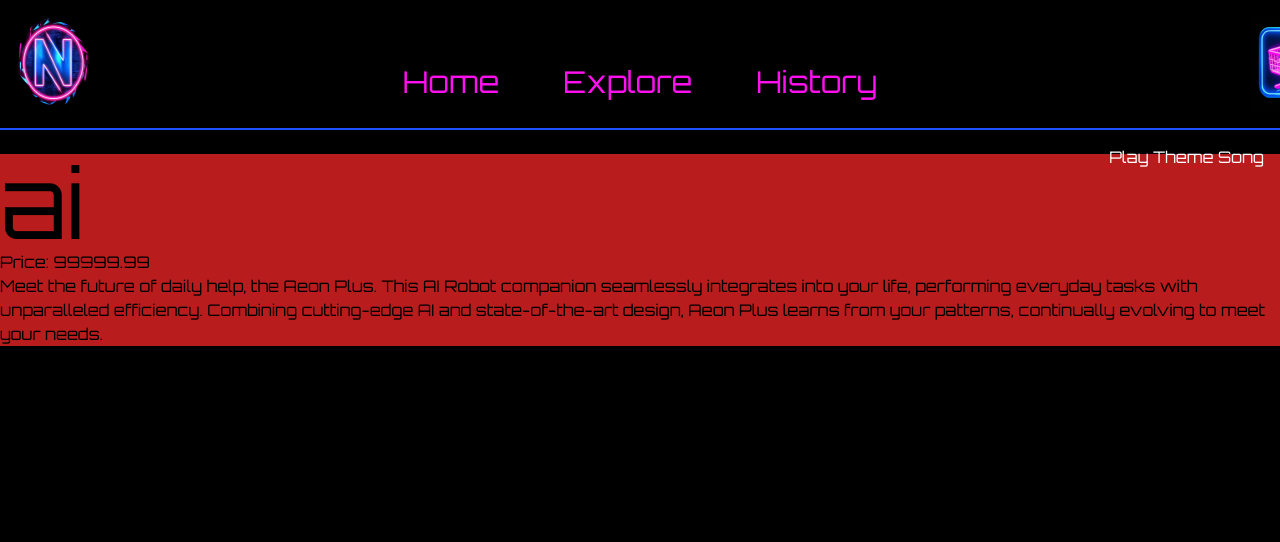
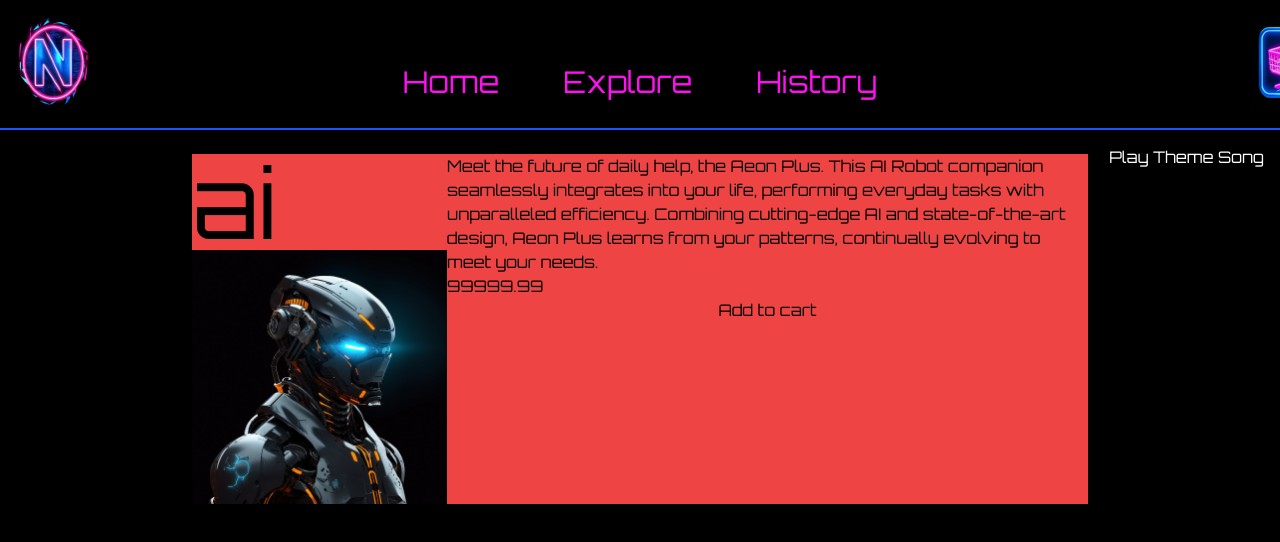
Before and after one commit to OblivionNoirV2/NeonNights, a React (Create React App) app: page /Product/1 in a window 1280 px wide. Shown: the top 542 px of the page. Built offline with nearby package versions, Linux system fonts and the light colour scheme.

Commit message:
basic product pages setup

```diff
--- a/src/Home.tsx
+++ b/src/Home.tsx
@@ -4,7 +4,7 @@ import { useState, useEffect } from 'react';
 import { useNavigate } from 'react-router-dom';
 import * as pi from './ProductInfo';
 import { Link } from 'react-router-dom';
-const ImagesArray: string[] = [
+export const ImagesArray: string[] = [
     require('./assets/ai.png'),
     require('./assets/armor.png'),
     require('./assets/katana.png'),
--- a/src/ProductPage.tsx
+++ b/src/ProductPage.tsx
@@ -1,6 +1,6 @@
 import { useParams } from 'react-router-dom';
 import * as pi from './ProductInfo';
-
+import { ImagesArray } from './Home';
 interface ProductInfoProps {
     price: number;
     item_number: number;
@@ -17,23 +17,37 @@ function getProductData(item_number: number): ProductInfoProps | undefined {
 
 const ProductPage = () => {
     const { itemnumber } = useParams();
-    //this is correct
-    console.log("in " + itemnumber)
     const item_number_int = parseInt(itemnumber || '0');
     const product_data = getProductData(item_number_int);
-    //this is correct
-    console.log(product_data)
+
     if (!product_data) {
         return <div>Product not found</div>;
     }
 
+    //find the image path if it exists
+    const product_image = ImagesArray.find(
+        img => img.includes(product_data.name)
+    );
+
     return (
-        <div className="bg-red-700 w-full">
-            <h1 className='text-8xl '>{product_data.name}</h1>
-            <h2>Price: {product_data.price}</h2>
-            <p>{pi.getImageCaption(product_data.name, "long")}</p>
-        </div>
+        <main className=" w-full ">
+            <section className='flex flex-row bg-red-500 mx-48'>
+                <section className=' flex flex-col'>
+                    <h1 className='text-8xl '>{product_data.name}</h1>
+                    {
+                        product_image &&
+                        <img src={product_image} />
+                    }
+                </section>
+                <section className='flex flex-col'>
+                    <p>{pi.getImageCaption(product_data.name, "long")}</p>
+                    <h2>{product_data.price}</h2>
+                    <button>Add to cart</button>
+                </section>
+            </section>
+        </main>
     );
 };
 
+
 export default ProductPage;
```
